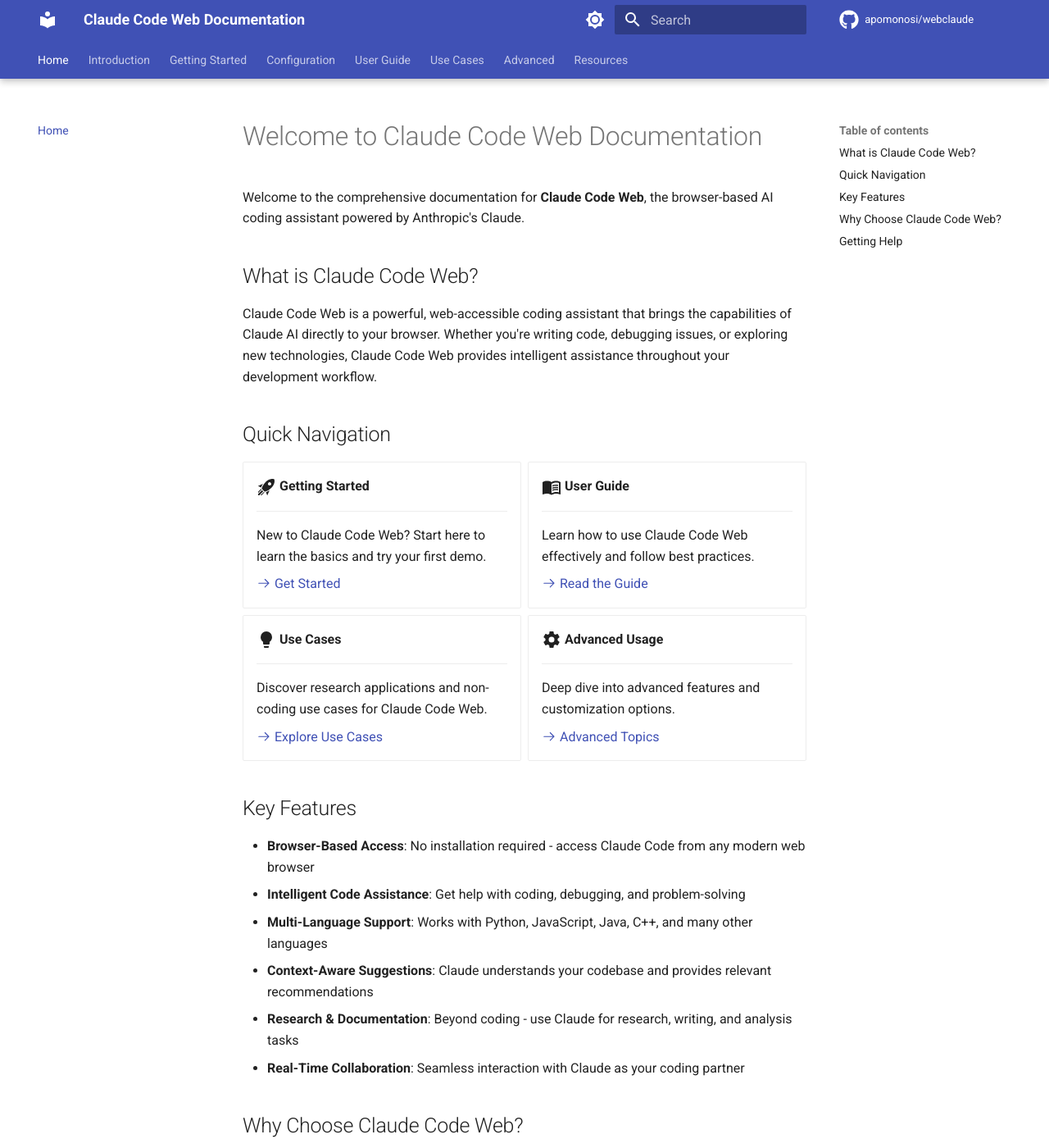
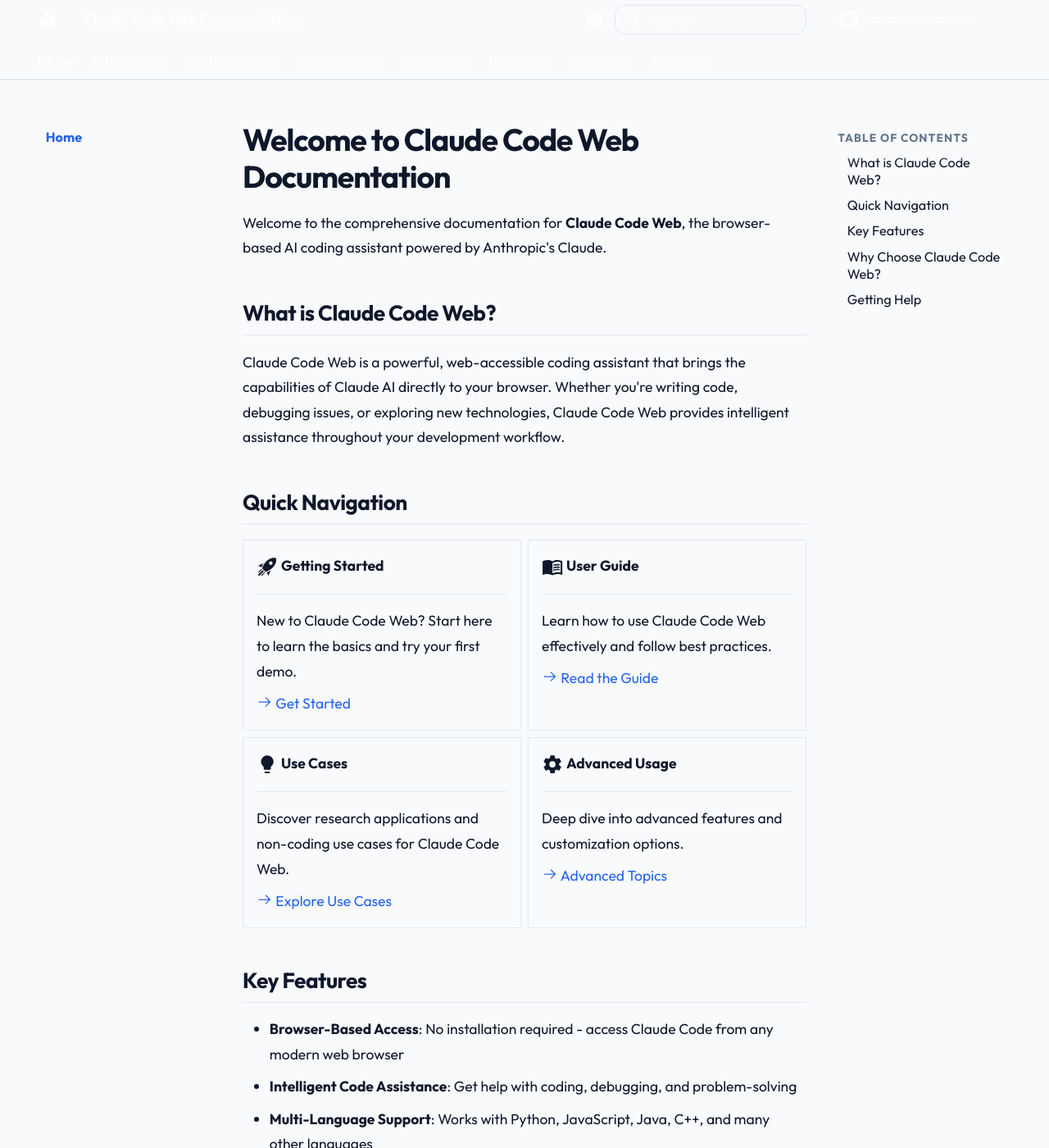
Before and after one commit to apomonosi/webclaude, an MkDocs documentation site: the page built from docs/index.md, in a window 1280 px wide and 1400 px high. Shown: the whole window at 82% size. Built offline with MkDocs 1.6.1 and Material for MkDocs 9.7.7, drawn with Linux system fonts in a browser that asks for light colours; comment, search, counter and statistics services are not loaded.

Commit message:
Apply taste-skill design system: Outfit font, cobalt palette, custom CSS
- Typography: Outfit (body/headings) + JetBrains Mono (code), replacing default Inter
- Palette: swap AI-purple indigo for cobalt blue (#2563eb), slate neutral base
- Custom CSS: one corner-radius system, WCAG AA contrast, dark/light mode tokens,
  backdrop-blur header, refined nav sidebar, code blocks, tables, admonitions,
  reduced-motion support (MOTION_INTENSITY=3)

https://claude.ai/code/session_018uQxsgFjYsCyEKfq6K5xzA

```diff
--- /dev/null
+++ b/docs/stylesheets/extra.css
@@ -0,0 +1,392 @@
+/*
+  Taste-Skill Design System
+  Design Read: Developer documentation, technical audience, Linear-style minimalist
+  Dials: DESIGN_VARIANCE=6 / MOTION_INTENSITY=3 / VISUAL_DENSITY=5
+  Palette: Slate neutral base + Cobalt Blue accent
+  Typography: Outfit (UI) + JetBrains Mono (code)
+*/
+
+/* ── Reduced motion (MOTION_INTENSITY=3 mandates this) ─────────────────── */
+@media (prefers-reduced-motion: reduce) {
+  *, *::before, *::after {
+    animation-duration: 0.01ms !important;
+    animation-iteration-count: 1 !important;
+    transition-duration: 0.01ms !important;
+    scroll-behavior: auto !important;
+  }
+}
+
+/* ── Single corner-radius system (applied everywhere) ──────────────────── */
+:root {
+  --ts-r-xs: 3px;
+  --ts-r-sm: 5px;
+  --ts-r-md: 8px;
+  --ts-r-lg: 12px;
+  --ts-r-xl: 16px;
+}
+
+/* ── Light mode ─────────────────────────────────────────────────────────── */
+[data-md-color-scheme="default"] {
+  /* Cobalt blue accent — saturation ~78%, below the 80% cap */
+  --md-primary-fg-color:          #2563eb;
+  --md-primary-fg-color--light:   #3b82f6;
+  --md-primary-fg-color--dark:    #1d4ed8;
+  --md-primary-bg-color:          #ffffff;
+  --md-accent-fg-color:           #0284c7;
+  --md-accent-fg-color--transparent: rgba(37, 99, 235, 0.08);
+
+  /* Slate neutral base — not beige/brass/oxblood */
+  --md-default-bg-color:          #f8fafc;
+  --md-default-fg-color:          #0f172a;
+  --md-default-fg-color--light:   #64748b;
+  --md-default-fg-color--lighter: #94a3b8;
+  --md-default-fg-color--lightest:#e2e8f0;
+
+  /* Code */
+  --md-code-bg-color:             #f1f5f9;
+  --md-code-fg-color:             #1e293b;
+  --md-code-hl-color:             rgba(37, 99, 235, 0.1);
+
+  /* Footer */
+  --md-footer-bg-color:           #1e293b;
+  --md-footer-bg-color--dark:     #0f172a;
+  --md-footer-fg-color:           #94a3b8;
+  --md-footer-fg-color--light:    #cbd5e1;
+  --md-footer-fg-color--lighter:  #475569;
+}
+
+/* ── Dark mode (slate scheme) ───────────────────────────────────────────── */
+[data-md-color-scheme="slate"] {
+  --md-primary-fg-color:          #3b82f6;
+  --md-primary-fg-color--light:   #60a5fa;
+  --md-primary-fg-color--dark:    #2563eb;
+  --md-primary-bg-color:          #0f172a;
+  --md-accent-fg-color:           #38bdf8;
+  --md-accent-fg-color--transparent: rgba(59, 130, 246, 0.1);
+
+  --md-default-bg-color:          #0f172a;
+  --md-default-fg-color:          #f1f5f9;
+  --md-default-fg-color--light:   #94a3b8;
+  --md-default-fg-color--lighter: #475569;
+  --md-default-fg-color--lightest:#1e293b;
+
+  --md-code-bg-color:             #1e293b;
+  --md-code-fg-color:             #e2e8f0;
+  --md-code-hl-color:             rgba(59, 130, 246, 0.15);
+
+  --md-footer-bg-color:           #020617;
+  --md-footer-bg-color--dark:     #020617;
+  --md-footer-fg-color:           #64748b;
+  --md-footer-fg-color--light:    #94a3b8;
+  --md-footer-fg-color--lighter:  #334155;
+}
+
+/* ── Header — nav one line, height cap ──────────────────────────────────── */
+.md-header {
+  box-shadow: none;
+  border-bottom: 1px solid var(--md-default-fg-color--lightest);
+  backdrop-filter: blur(10px);
+  -webkit-backdrop-filter: blur(10px);
+  background-color: rgba(248, 250, 252, 0.9);
+  transition: background-color 0.2s ease, border-color 0.2s ease;
+}
+
+[data-md-color-scheme="slate"] .md-header {
+  background-color: rgba(15, 23, 42, 0.9);
+  border-bottom-color: #1e293b;
+}
+
+.md-header__title {
+  font-weight: 600;
+  font-size: 0.875rem;
+  letter-spacing: -0.01em;
+}
+
+/* ── Navigation tabs ────────────────────────────────────────────────────── */
+.md-tabs {
+  box-shadow: none;
+  border-bottom: 1px solid var(--md-default-fg-color--lightest);
+  background-color: var(--md-default-bg-color);
+}
+
+[data-md-color-scheme="slate"] .md-tabs {
+  background-color: var(--md-default-bg-color);
+  border-bottom-color: #1e293b;
+}
+
+.md-tabs__link {
+  font-size: 0.8125rem;
+  font-weight: 500;
+  letter-spacing: 0.01em;
+  opacity: 0.6;
+  transition: opacity 0.15s ease;
+}
+
+.md-tabs__link:hover {
+  opacity: 1;
+}
+
+.md-tabs__link--active {
+  opacity: 1;
+  font-weight: 600;
+}
+
+/* ── Sidebar navigation ─────────────────────────────────────────────────── */
+.md-nav__title {
+  font-size: 0.6875rem;
+  font-weight: 600;
+  text-transform: uppercase;
+  letter-spacing: 0.08em;
+  color: var(--md-default-fg-color--light);
+  padding: 0.6em 0.75em 0.3em;
+}
+
+.md-nav__link {
+  border-radius: var(--ts-r-xs);
+  padding: 0.28em 0.6em;
+  margin: 1px 0;
+  font-size: 0.8125rem;
+  transition: background-color 0.1s ease, color 0.1s ease;
+}
+
+.md-nav__link:hover {
+  background-color: var(--md-accent-fg-color--transparent);
+  color: var(--md-primary-fg-color);
+}
+
+.md-nav__link--active {
+  font-weight: 600;
+  color: var(--md-primary-fg-color) !important;
+  background-color: var(--md-accent-fg-color--transparent);
+}
+
+/* ── Typography ─────────────────────────────────────────────────────────── */
+.md-typeset {
+  font-size: 0.875rem;
+  line-height: 1.75;
+  color: var(--md-default-fg-color);
+}
+
+.md-typeset h1 {
+  font-size: 1.875rem;
+  font-weight: 700;
+  line-height: 1.2;
+  letter-spacing: -0.03em;
+  color: var(--md-default-fg-color);
+  margin-bottom: 0.35em;
+}
+
+.md-typeset h2 {
+  font-size: 1.3125rem;
+  font-weight: 600;
+  line-height: 1.3;
+  letter-spacing: -0.02em;
+  border-bottom: 1px solid var(--md-default-fg-color--lightest);
+  padding-bottom: 0.3em;
+  margin-top: 1.8em;
+}
+
+.md-typeset h3 {
+  font-size: 1.0625rem;
+  font-weight: 600;
+  line-height: 1.4;
+  letter-spacing: -0.01em;
+}
+
+.md-typeset h4 {
+  font-size: 0.8125rem;
+  font-weight: 600;
+  text-transform: uppercase;
+  letter-spacing: 0.07em;
+  color: var(--md-primary-fg-color);
+}
+
+/* ── Links ──────────────────────────────────────────────────────────────── */
+.md-typeset a {
+  color: var(--md-primary-fg-color);
+  text-decoration: none;
+  border-bottom: 1px solid transparent;
+  transition: border-color 0.12s ease, color 0.12s ease;
+}
+
+.md-typeset a:hover {
+  color: var(--md-primary-fg-color--light);
+  border-bottom-color: var(--md-primary-fg-color--light);
+}
+
+/* ── Code — inline ───────────────────────────────────────────────────────── */
+.md-typeset code {
+  border-radius: var(--ts-r-xs);
+  font-size: 0.84em;
+  padding: 0.14em 0.38em;
+  background-color: var(--md-code-bg-color);
+  color: var(--md-code-fg-color);
+  border: 1px solid var(--md-default-fg-color--lightest);
+}
+
+/* ── Code — blocks ───────────────────────────────────────────────────────── */
+.md-typeset pre {
+  border-radius: var(--ts-r-md);
+  border: 1px solid var(--md-default-fg-color--lightest);
+  overflow: hidden;
+  box-shadow: none;
+}
+
+.md-typeset pre > code {
+  border-radius: 0;
+  border: none;
+  padding: 1em 1.25em;
+  font-size: 0.84rem;
+  line-height: 1.6;
+}
+
+/* Copy button */
+.md-code__content .md-clipboard {
+  border-radius: var(--ts-r-xs);
+  opacity: 0;
+  transition: opacity 0.15s ease;
+}
+
+.md-typeset pre:hover .md-clipboard {
+  opacity: 0.7;
+}
+
+.md-typeset pre:hover .md-clipboard:hover {
+  opacity: 1;
+}
+
+/* ── Tables ─────────────────────────────────────────────────────────────── */
+.md-typeset table:not([class]) {
+  border-radius: var(--ts-r-md);
+  overflow: hidden;
+  border: 1px solid var(--md-default-fg-color--lightest);
+  font-size: 0.84rem;
+  box-shadow: none;
+}
+
+.md-typeset table:not([class]) th {
+  background-color: var(--md-code-bg-color);
+  font-weight: 600;
+  font-size: 0.72rem;
+  text-transform: uppercase;
+  letter-spacing: 0.07em;
+  padding: 0.6em 1em;
+  border-bottom: 1px solid var(--md-default-fg-color--lightest);
+}
+
+.md-typeset table:not([class]) td {
+  padding: 0.55em 1em;
+  border-color: var(--md-default-fg-color--lightest);
+}
+
+.md-typeset table:not([class]) tr:hover {
+  background-color: var(--md-accent-fg-color--transparent);
+}
+
+/* ── Admonitions ─────────────────────────────────────────────────────────── */
+.md-typeset .admonition,
+.md-typeset details {
+  border-radius: var(--ts-r-md);
+  border-width: 1px;
+  border-style: solid;
+  box-shadow: none;
+  font-size: 0.84rem;
+}
+
+.md-typeset .admonition-title,
+.md-typeset summary {
+  border-radius: var(--ts-r-md) var(--ts-r-md) 0 0;
+  font-size: 0.8rem;
+  font-weight: 600;
+  letter-spacing: 0.01em;
+  padding: 0.55em 0.75em;
+}
+
+/* ── Buttons ─────────────────────────────────────────────────────────────── */
+.md-typeset .md-button {
+  border-radius: var(--ts-r-md);
+  font-weight: 600;
+  font-size: 0.84rem;
+  letter-spacing: 0.01em;
+  padding: 0.5em 1.25em;
+  transition: background-color 0.15s ease, border-color 0.15s ease, box-shadow 0.15s ease;
+}
+
+.md-typeset .md-button--primary {
+  background-color: var(--md-primary-fg-color);
+  border-color: var(--md-primary-fg-color);
+  color: #ffffff;
+}
+
+.md-typeset .md-button--primary:hover {
+  background-color: var(--md-primary-fg-color--dark);
+  border-color: var(--md-primary-fg-color--dark);
+  color: #ffffff;
+}
+
+/* ── Search ──────────────────────────────────────────────────────────────── */
+.md-search__form {
+  border-radius: var(--ts-r-lg);
+  border: 1px solid var(--md-default-fg-color--lightest);
+  background-color: var(--md-default-bg-color);
+  transition: border-color 0.15s ease, box-shadow 0.15s ease;
+}
+
+.md-search__form:focus-within {
+  border-color: var(--md-primary-fg-color);
+  box-shadow: 0 0 0 3px var(--md-accent-fg-color--transparent);
+}
+
+.md-search__output {
+  border-radius: 0 0 var(--ts-r-lg) var(--ts-r-lg);
+}
+
+/* ── Task lists ──────────────────────────────────────────────────────────── */
+.md-typeset .task-list-item [type="checkbox"] {
+  accent-color: var(--md-primary-fg-color);
+}
+
+/* ── Tags ────────────────────────────────────────────────────────────────── */
+.md-tag {
+  border-radius: var(--ts-r-sm);
+  font-weight: 500;
+  font-size: 0.68rem;
+  letter-spacing: 0.04em;
+  text-transform: uppercase;
+  background-color: var(--md-accent-fg-color--transparent);
+  color: var(--md-primary-fg-color);
+  border: 1px solid var(--md-primary-fg-color--light);
+  padding: 0.15em 0.5em;
+}
+
+/* ── Footer ──────────────────────────────────────────────────────────────── */
+.md-footer {
+  background-color: var(--md-footer-bg-color);
+}
+
+.md-footer-meta {
+  background-color: var(--md-footer-bg-color--dark);
+}
+
+.md-footer__link {
+  font-size: 0.8rem;
+  opacity: 0.7;
+  transition: opacity 0.15s ease;
+}
+
+.md-footer__link:hover {
+  opacity: 1;
+}
+
+/* ── Content max-width for readability ───────────────────────────────────── */
+.md-content__inner {
+  max-width: 820px;
+}
+
+/* ── Mermaid diagrams ────────────────────────────────────────────────────── */
+.mermaid {
+  border-radius: var(--ts-r-lg);
+  padding: 1.5em;
+  background-color: var(--md-code-bg-color);
+  border: 1px solid var(--md-default-fg-color--lightest);
+}
--- a/mkdocs.yml
+++ b/mkdocs.yml
@@ -14,18 +14,21 @@ theme:
   palette:
     # Light mode
     - scheme: default
-      primary: indigo
+      primary: blue
       accent: blue
       toggle:
         icon: material/brightness-7
         name: Switch to dark mode
     # Dark mode
     - scheme: slate
-      primary: indigo
+      primary: blue
       accent: blue
       toggle:
         icon: material/brightness-4
         name: Switch to light mode
+  font:
+    text: Outfit
+    code: JetBrains Mono
 
   features:
     - navigation.instant
@@ -94,6 +97,10 @@ nav:
   - Resources:
       - External Links: resources.md
 
+# Extra CSS
+extra_css:
+  - stylesheets/extra.css
+
 # Plugins
 plugins:
   - search:
```
